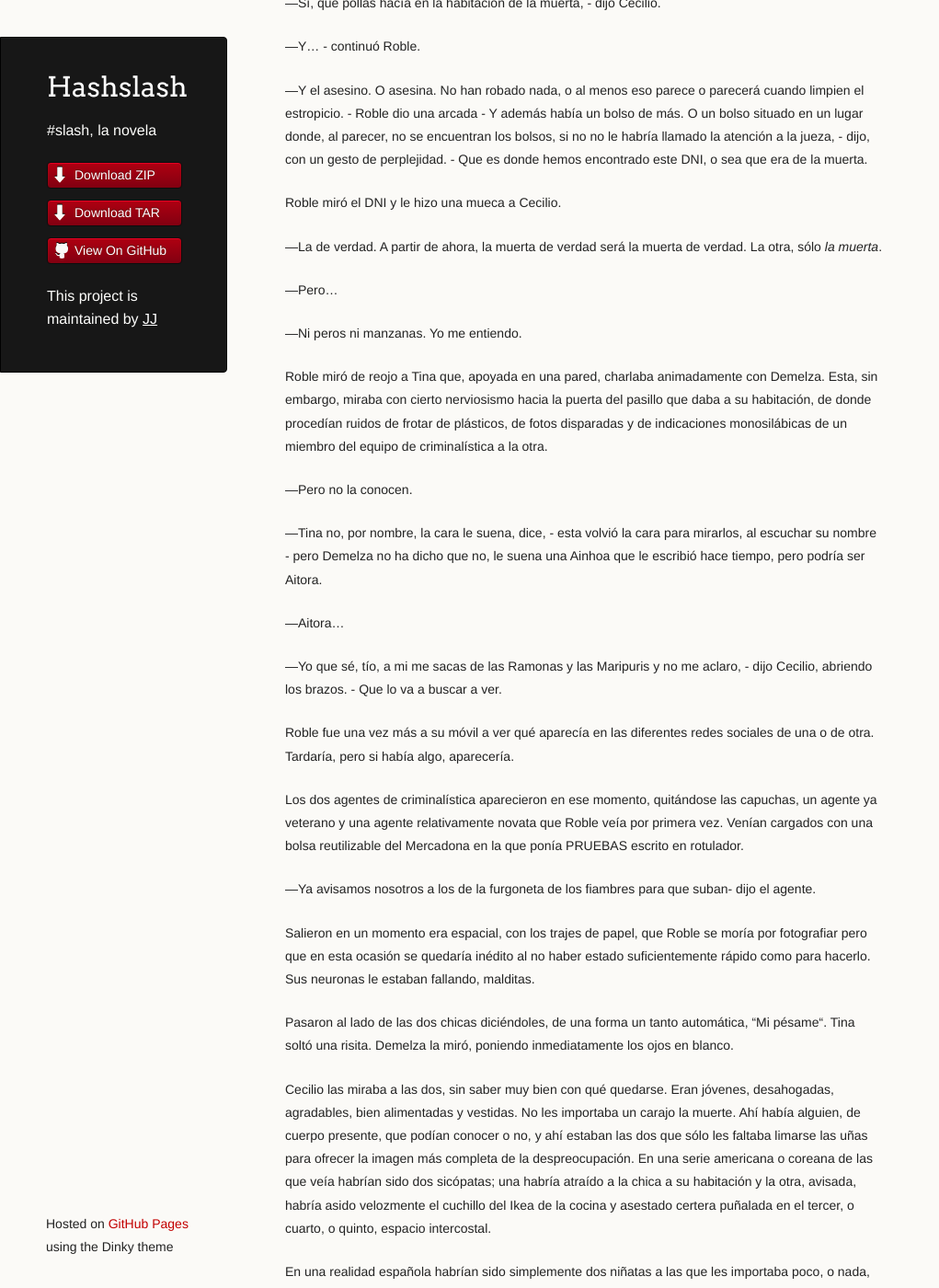
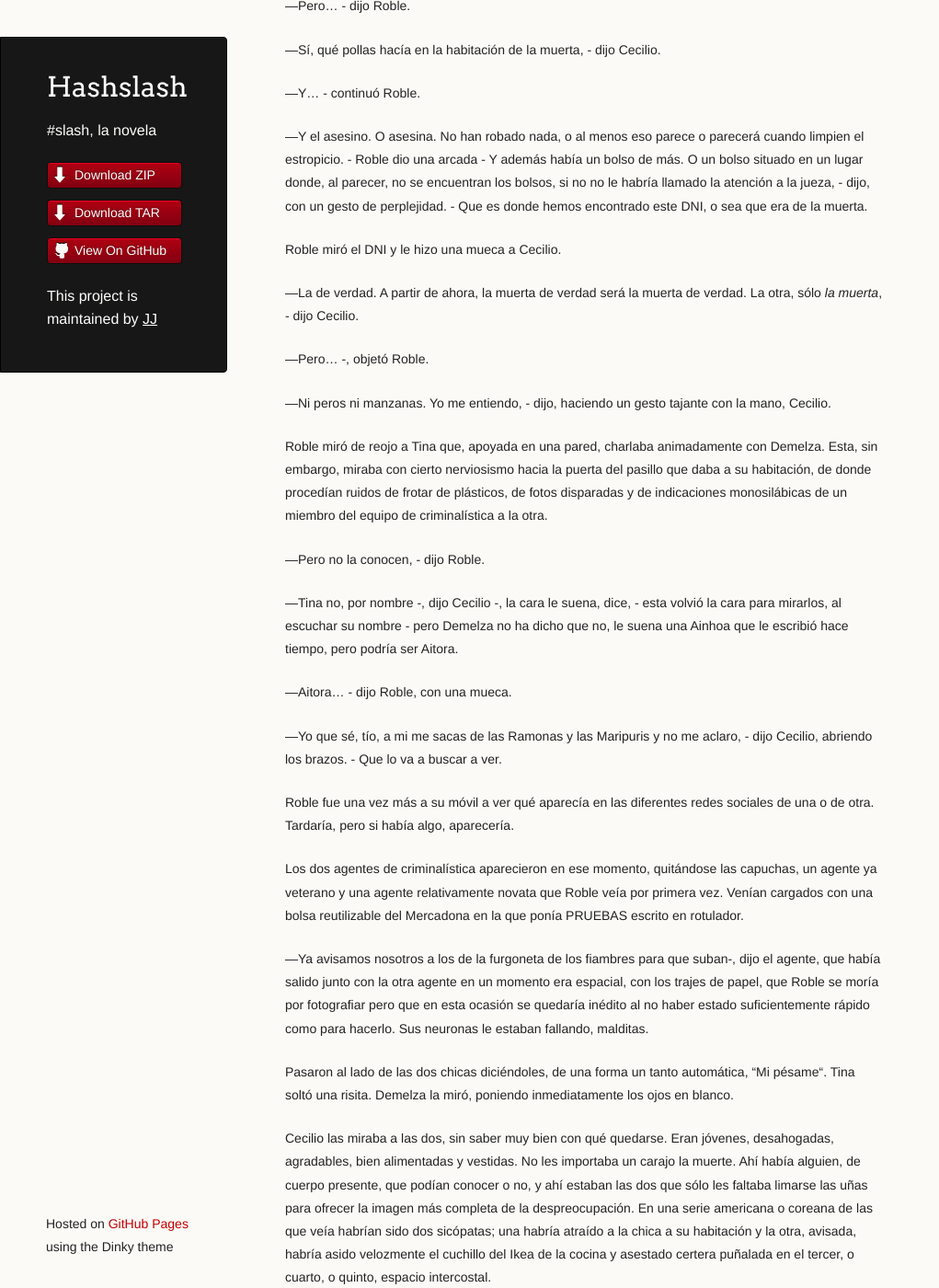
Before and after one commit to JJ/HashSlash, a Jekyll site: the page built from texto/HashSlash.md, in a window 1280 px wide and 1400 px high, scrolled down 18387 px. Shown: the whole window at 92% size, without its empty margins (0-1021 px from the left). Built offline with Jekyll 4.4.1, drawn with Linux system fonts in a browser that asks for light colours; some of the changed text lies outside the part shown.

Commit message:
Sync texto/HashSlash.md from master to gh-pages

```diff
--- a/texto/HashSlash.md
+++ b/texto/HashSlash.md
@@ -852,9 +852,12 @@ compañero de asiento en el autobús.
 ## Los muertos no hablan, los vivos sí.
 
 El walkie de Cecilio emitió un sonido. Estaba de nuevo en el salón del
-piso, evitando sentarse en el sillón caníbal y esperando que salieran
-el secretario judicial y la jueza, que habían entrado hacía unos
-minutos junto con el médico.
+piso donde había sucedido el asesinato, evitando sentarse en el sillón caníbal y esperando que salieran
+los agentes de criminalística, que habían entrado hacía unos
+minutos junto con el médico en la habitación donde se encontraba el
+cadáver. La jueza y el secretario judicial no andaban lejos,
+posiblemente en el pasillo, porque en la habitación era improbable que
+cupieran todos.
 
 —Inspector, una tipa aquí que quiere subir porque dice que vive ahí o
 no sé qué.
@@ -961,11 +964,12 @@ o sea que era de la muerta.
 Roble miró el DNI y le hizo una mueca a Cecilio.
 
 —La de verdad. A partir de ahora, la muerta de verdad será la muerta
-de verdad. La otra, sólo *la muerta*.
-
-—Pero...
-
-—Ni peros ni manzanas. Yo me entiendo.
+de verdad. La otra, sólo *la muerta*, - dijo Cecilio.
+
+—Pero... -, objetó Roble.
+
+—Ni peros ni manzanas. Yo me entiendo, - dijo, haciendo un gesto
+tajante con la mano, Cecilio.
 
 Roble miró de reojo a Tina que, apoyada en una pared, charlaba
 animadamente con Demelza. Esta, sin embargo, miraba con cierto
@@ -974,13 +978,13 @@ de donde procedían ruidos de frotar de plásticos, de fotos disparadas
 y de indicaciones monosilábicas de un miembro del equipo de
 criminalística a la otra.
 
-—Pero no la conocen.
-
-—Tina no, por nombre, la cara le suena, dice, - esta volvió la cara
+—Pero no la conocen, - dijo Roble.
+
+—Tina no, por nombre -, dijo Cecilio -, la cara le suena, dice, - esta volvió la cara
 para mirarlos, al escuchar su nombre - pero Demelza no ha dicho que no, le suena una Ainhoa que
 le escribió hace tiempo, pero podría ser Aitora.
 
-—Aitora...
+—Aitora... - dijo Roble, con una mueca.
 
 —Yo que sé, tío, a mi me sacas de las Ramonas y las Maripuris y no me
 aclaro, - dijo Cecilio, abriendo los brazos. - Que lo va a buscar a
@@ -996,10 +1000,8 @@ relativamente novata que Roble veía por primera vez. Venían cargados
 con una bolsa reutilizable del Mercadona en la que ponía PRUEBAS
 escrito en rotulador.
 
-—Ya avisamos nosotros a los de la furgoneta de los fiambres para que suban- dijo el
-agente.
-
-Salieron en un momento era espacial, con los trajes de papel, que
+—Ya avisamos nosotros a los de la furgoneta de los fiambres para que suban-, dijo el
+agente, que había salido junto con la otra agente en un momento era espacial, con los trajes de papel, que
 Roble se moría por fotografiar pero que en esta ocasión se quedaría
 inédito al no haber
 estado suficientemente rápido como para hacerlo. Sus neuronas le
```
